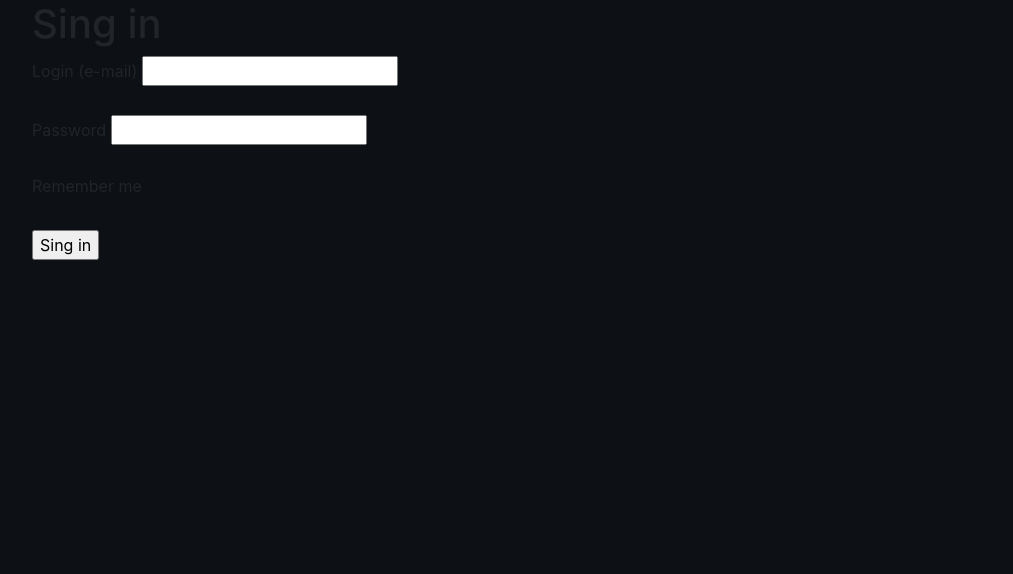
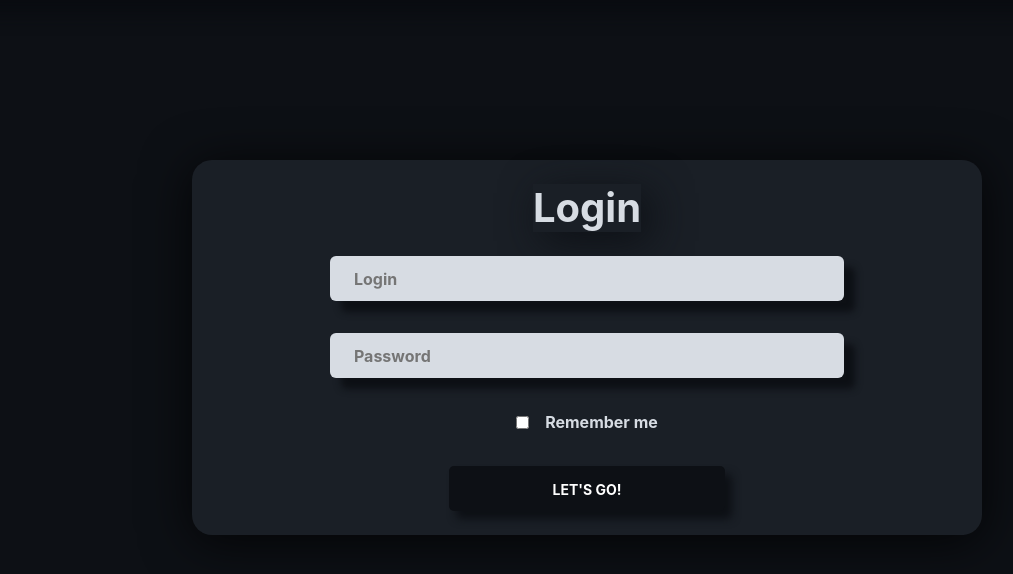
Before and after one commit to azya0/CodeSpirit, a Flask app: page /login in a window 1280 px wide. Shown: the part 50-624 px from the top of the page, without its empty margins (53-1066 px from the left). Run offline with Flask 2, Linux system fonts and the light colour scheme; some libraries are stand-ins or nearby versions.

Commit message:
design 2.0: updated and fixed navbar (added shadow). Done login form, corrected registration form. Updated db (added unique params)

```diff
--- a/data/__all_models.py
+++ b/data/__all_models.py
@@ -24,8 +24,8 @@ class Message(UserMixin, SqlAlchemyBase, SerializerMixin):
 class User(UserMixin, SqlAlchemyBase, SerializerMixin):
 	__tablename__ = "users"
 	id = Column(Integer, primary_key=True, autoincrement=True)
-	name = Column(String)
-	email = Column(String)
+	name = Column(String, unique=True)
+	email = Column(String, unique=True)
 	password = Column(String)
 	description = Column(Text, default="")
 	posts = Column(String, default="")
--- a/data/forms.py
+++ b/data/forms.py
@@ -19,11 +19,11 @@ class RegistrationForm(FlaskForm):
     confirm_password = PasswordField("Confirm password", validators=[
         DataRequired(), EqualTo("password", message="Passwords must match")])
     description = TextAreaField("Short description (you can fill it later)")
-    submit = SubmitField("Sing up!")
+    submit = SubmitField("Let's go!")
 
 
 class LoginForm(FlaskForm):
     login = StringField("Login (e-mail)", validators=[DataRequired()])
     password = PasswordField("Password", validators=[DataRequired()])
     remember = BooleanField("Remember me", default=False)
-    submit = SubmitField("Sing in")
+    submit = SubmitField("Let's go!")
--- a/pages/authentication.py
+++ b/pages/authentication.py
@@ -43,9 +43,9 @@ def login():
     form, message = LoginForm(), ""
     if form.validate_on_submit():
         session = db_session.create_session()
-        user = session.query(User).filter(User.email == form.login.data).first()
+        user = session.query(User).filter(User.name == form.login.data).first()
         if user is None:
-            message = "No user found"
+            message = "No users with this username were found"
         elif check_password_hash(user.password, form.password.data):
             login_user(user, remember=form.remember.data)
             return redirect("/")
--- a/static/style.css
+++ b/static/style.css
@@ -26,6 +26,7 @@ nav {
 }
 
 .main-navbar {
+    box-shadow: -5px 12px 20px #080a0fd9;
     padding: 0;
 }
 
@@ -130,7 +131,7 @@ nav .bar span {
     color: #d7dce3;
 }
 
-input[type="checkbox"] {
+.main-navbar-check {
     -webkit-appearance: none;
     display: none;
 }
@@ -149,6 +150,7 @@ input:-webkit-autofill:active {
 }
 
 .main-registration-title {
+    box-shadow: 9px 9px 40px #0d1015;
     font-weight: bold;
 }
 
@@ -184,6 +186,15 @@ input:-webkit-autofill:active {
     margin-bottom: 2rem!important;
 }
 
+.main-form-group-f-d-none {
+    display: flex;
+    flex-direction: none;
+    justify-content: center;
+    align-items: center;
+    width: 100%;
+    margin-bottom: 2rem!important;
+}
+
 .main-registration-input {
     width: 65%;
     font-weight: bold;
@@ -193,10 +204,21 @@ input:-webkit-autofill:active {
     height: 45px;
     border-radius: 6px;
     padding-left: 3%;
+    box-shadow: 11px 11px 7px #0d1015;
 }
 
 .main-registration-description {
+    padding-top: 11px!important;
     min-height: 45px;
+}
+
+.main-auth-checkbox {
+    border: 1px solid #adb5bd;
+    border-radius: 0.25em;
+    margin-right: 0.5em;
+    background-repeat: no-repeat;
+    background-position: center center;
+    background-size: 50% 50%;
 }
 
 .main-registration-button {
@@ -347,6 +369,7 @@ input:-webkit-autofill:active {
 
     .main-registration-description {
         min-height: 37px;
+        padding-top: 7px!important;
     }
 }
 
@@ -357,7 +380,7 @@ input:-webkit-autofill:active {
     }
 
     .main-form-group {
-        margin-bottom: 1.1rem!important;
+        margin-bottom: 1.5rem!important;
     }
 
     .main-registration-input {
--- a/templates/login.html
+++ b/templates/login.html
@@ -1,24 +1,24 @@
 {% extends "navbar.html" %}
 
 {% block content %}
-<h1>Sing in</h1>
-{% if message != "" %}
-{{ message }}
-{% endif %}
-<form method="post">
-    {{ form.hidden_tag() }}
-    <div class="form-group">
-        <label for="login">{{ form.login.label }}</label>
-        {{ form.login(id="login") }}
-    </div>
-    <div class="form-group">
-        <label for="password">{{ form.password.label }}</label>
-        {{ form.password(id="password") }}
-    </div>
-    <div class="form-group">
-        {{ form.remember(type="checkbox", id="remember") }}
-        <label for="remember">{{ form.remember.label }}</label>
-    </div>
-    {{ form.submit() }}
-</form>
+<div class="main-registration">
+    <h1 class="my-4 main-registration-title">Login</h1>
+    <form method="post" class="main-registration-form">
+        {{ form.hidden_tag() }}
+        <div class="form-group main-form-group">
+            {{ form.login(id="login", class='main-registration-input', placeholder='Login') }}
+        </div>
+        <div class="form-group main-form-group">
+            {{ form.password(id="password", class='main-registration-input', placeholder='Password') }}
+        </div>
+        <div class="form-group main-form-group-f-d-none">
+            {{ form.remember(type="checkbox", id="remember", class='main-auth-checkbox') }}
+            {{ form.remember.label(class='m-0 ml-2 main-registration-error') }}
+        </div>
+        {% if message != "" %}
+            <span class="main-registration-error" style="margin-top: 0;margin-bottom: 1rem;">{{ message }}</span>
+        {% endif %}
+        {{ form.submit(class='main-registration-button') }}
+    </form>
+</div>
 {% endblock %}
--- a/templates/navbar.html
+++ b/templates/navbar.html
@@ -19,7 +19,7 @@
     <title>Title</title>
 </head>
 <body>
-<input type="checkbox" id="check">
+<input type="checkbox" id="check" class="main-navbar-check">
 <svg display="none">
     <symbol id="logo" viewBox="0 0 512 512">
         <g fill="#d7dce3"><path d="m266 223.1h-54.9l-17.2-29.8h89.3l26.1-45.3h-147.6c-9.4 0-18.3 5-22.9 13.3-4.8 8.3-4.8 18.3 0 26.6l94.1 163.1c7.4 12.6 23.7 16.8 36.4 9.4 3.9-2.4 7.2-5.4 9.4-9.4l3-5.4-43.3-75.1z"/><path d="m373.2 161.3c-4.8-8.3-13.5-13.3-22.9-13.3h-6.5l-70.8 122.4 25.9 45.3 74-128.1c5.1-8 5.1-18 .3-26.3z"/></g>
```
Also changed, not shown: db/database.db, templates/messages.html (line endings or trailing spaces).
